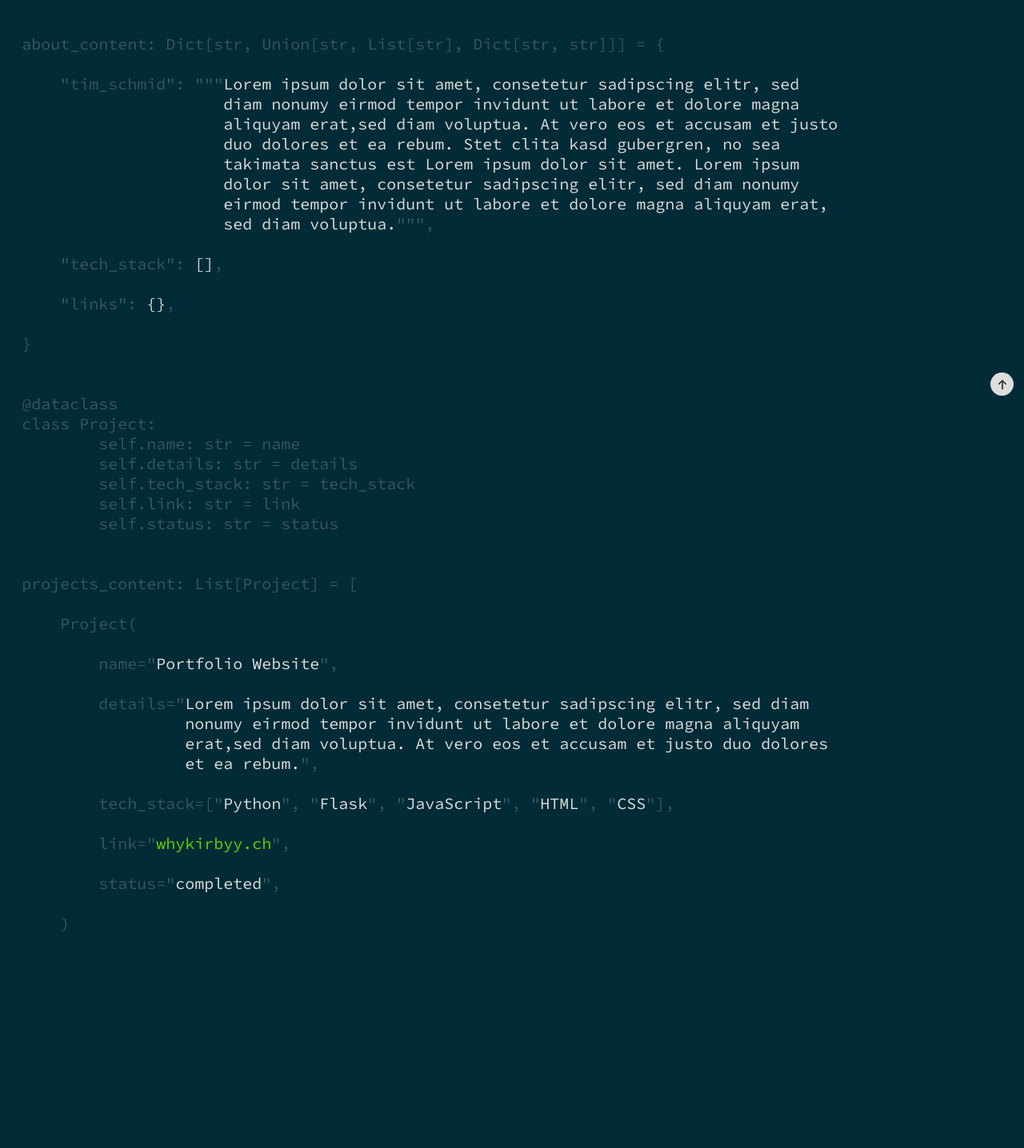
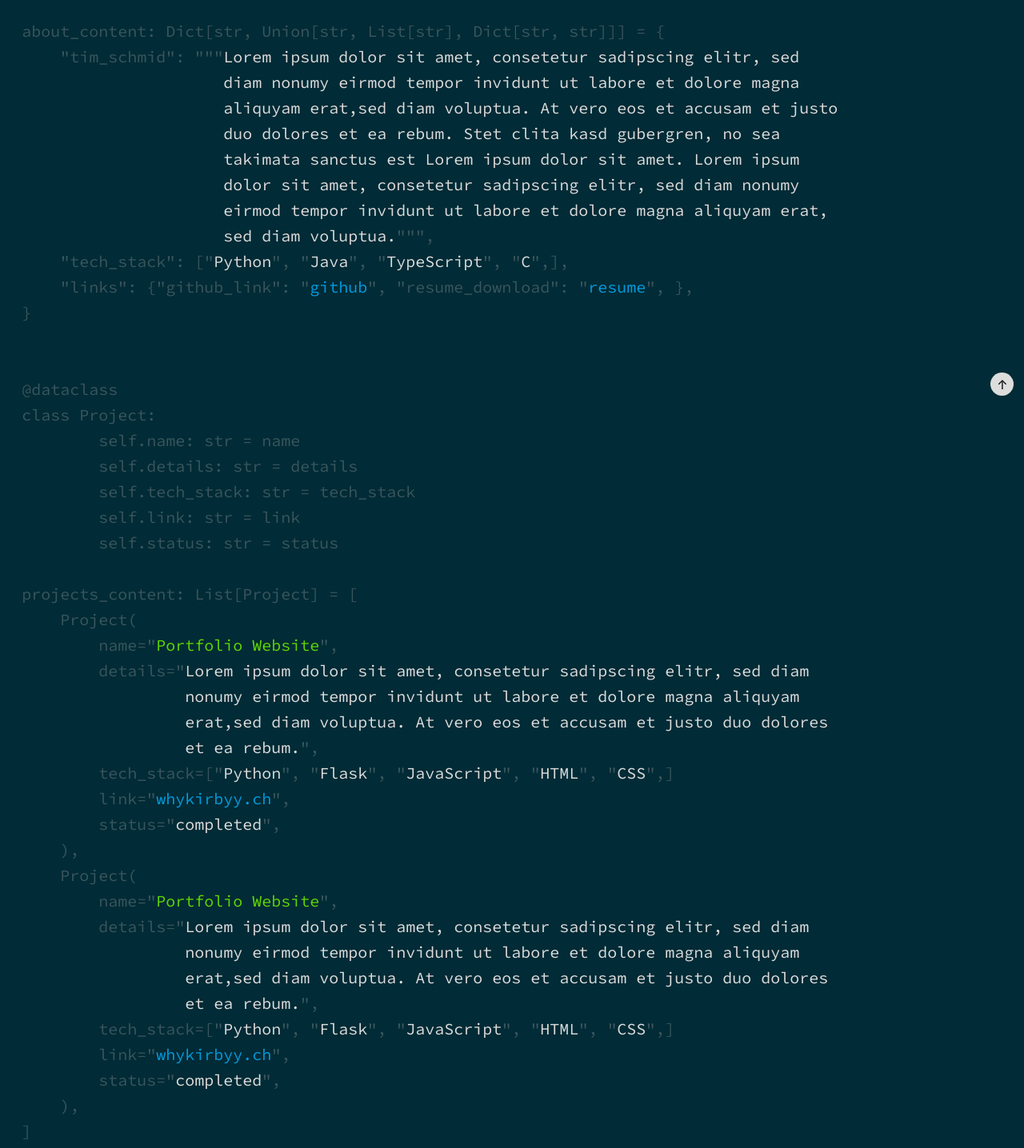
Before and after one commit to whyKirbyy/whykirbyy, a Next.js app: page / in a window 1280 px wide. Shown: the part 292-1728 px from the top of the page at 80% size. Before the commit the page ends 1492 px from the top, so only its background shows below. Built offline with nearby package versions, Linux system fonts and the light colour scheme.

Commit message:
updated styling, fixed some errors

```diff
--- a/src/app/globals.css
+++ b/src/app/globals.css
@@ -6,6 +6,7 @@ body{
     background: var(--background-color);
     font-family: "Source Code Pro", monospace;
     padding-left: 1.5vw;
+    line-height: 2em;
 }
 
 :root {
--- a/src/app/page.module.css
+++ b/src/app/page.module.css
@@ -33,6 +33,7 @@
 
 .darkerFont{
     color: var(--text-color-shaded);
+    white-space: nowrap;
 }
 
 .hidden{
@@ -51,7 +52,12 @@
     align-self: flex-start;
 }
 
-.link{
+.linkInternal{
     color: var(--highlight-color-green);
     text-decoration: none;
 }
+
+.linkExternal{
+    color: var(--highlight-color-blue);
+    text-decoration: none;
+}
--- a/src/app/page.tsx
+++ b/src/app/page.tsx
@@ -8,7 +8,7 @@ export default function Home() {
         <div className={styles.page}>
             <section id={"about"} className={styles.about}>
                 <div className={styles.dictSection}>
-                    <span className={[styles.darkerFont, styles.decorators].join(" ")}>about_content: Dict[str, Union[str, List[str], Dict[str, str]]] = {"{"}<br/><br/></span>
+                    <span className={[styles.darkerFont, styles.decorators].join(" ")}>about_content: Dict[str, Union[str, List[str], Dict[str, str]]] = {"{"}<br/></span>
                     <div className={styles.textSection}>
                         <span
                             className={[styles.darkerFont, styles.decorators].join(" ")}>&nbsp;&nbsp;&nbsp;&nbsp;"tim_schmid": """</span>
@@ -19,7 +19,7 @@ export default function Home() {
                                 invidunt ut labore et dolore magna aliquyam erat,sed diam voluptua. At vero eos et accusam et justo duo dolores et ea rebum.
                                 Stet clita kasd gubergren, no sea takimata sanctus est Lorem ipsum dolor sit amet. Lorem ipsum dolor sit amet,
                                 consetetur sadipscing elitr, sed diam nonumy eirmod tempor invidunt ut labore et dolore magna aliquyam erat, sed diam voluptua.
-                                <span className={[styles.darkerFont].join(" ")}>""", <br/><br/></span>
+                                <span className={[styles.darkerFont].join(" ")}>""", <br/></span>
                             </span>
                             </div>
                         </div>
@@ -31,10 +31,22 @@ export default function Home() {
                             className={[styles.darkerFont, styles.decorators].join(" ")}>&nbsp;&nbsp;&nbsp;&nbsp;"tech_stack":&nbsp;</span>
                         <div>
                             <div className={styles.textBlock}>
-                            <span className={styles.text}>
-                                []
-                                <span className={[styles.darkerFont].join(" ")}>, <br/><br/></span>
-                            </span>
+                                <span className={[styles.darkerFont].join(" ")}>[</span>
+                                <span className={styles.text}>
+                                    <span className={styles.darkerFont}>"</span>
+                                    Python
+                                    <span className={styles.darkerFont}>",&nbsp;</span>
+                                    <span className={styles.darkerFont}>"</span>
+                                    Java
+                                    <span className={styles.darkerFont}>",&nbsp;</span>
+                                    <span className={styles.darkerFont}>"</span>
+                                    TypeScript
+                                    <span className={styles.darkerFont}>",&nbsp;</span>
+                                    <span className={styles.darkerFont}>"</span>
+                                    C
+                                    <span className={styles.darkerFont}>",</span>
+                                </span>
+                                <span className={[styles.darkerFont].join(" ")}>],</span>
                             </div>
                         </div>
                     </div>
@@ -45,15 +57,25 @@ export default function Home() {
                             className={[styles.darkerFont, styles.decorators].join(" ")}>&nbsp;&nbsp;&nbsp;&nbsp;"links":&nbsp;</span>
                         <div>
                             <div className={styles.textBlock}>
-                            <span className={styles.text}>
-                                {"{"}{"}"}
-                                <span className={[styles.darkerFont].join(" ")}>, <br/><br/></span>
-                            </span>
+                                <span className={[styles.darkerFont].join(" ")}>{"{"}</span>
+                                <span className={styles.text}>
+                                    <span className={styles.darkerFont}>"github_link":&nbsp;</span>
+                                    <span className={styles.darkerFont}>"</span><a href={"https://github.com/whyKirbyy"}
+                                                                                   className={styles.linkExternal}>github</a><span
+                                    className={styles.darkerFont}>",&nbsp;</span>
+                                </span>
+                                <span className={styles.text}>
+                                    <span className={styles.darkerFont}>"resume_download":&nbsp;</span>
+                                    <span className={styles.darkerFont}>"</span><a href={""} className={styles.linkExternal}>resume</a><span
+                                    className={styles.darkerFont}>",&nbsp;</span>
+                                </span>
+                                <span className={[styles.darkerFont].join(" ")}>{"}"},</span>
                             </div>
                         </div>
                     </div>
                 </div>
                 <span className={[styles.darkerFont, styles.decorators].join(" ")}>{"}"}</span>
+                {/*##################################################-> Section <-#############################################*/}
             </section>
             <div><br/><br/></div>
             <section id={"projects"} className={styles.projects}>
@@ -63,16 +85,18 @@ export default function Home() {
                 <span className={`${styles.darkerFont} ${styles.decorators}`}>{Array(8).fill('\u00A0').join('')}self.details: str = details<br/></span>
                 <span className={`${styles.darkerFont} ${styles.decorators}`}>{Array(8).fill('\u00A0').join('')}self.tech_stack: str = tech_stack<br/></span>
                 <span className={`${styles.darkerFont} ${styles.decorators}`}>{Array(8).fill('\u00A0').join('')}self.link: str = link<br/></span>
-                <span className={`${styles.darkerFont} ${styles.decorators}`}>{Array(8).fill('\u00A0').join('')}self.status: str = status<br/><br/><br/></span>
+                <span className={`${styles.darkerFont} ${styles.decorators}`}>{Array(8).fill('\u00A0').join('')}self.status: str = status<br/><br/></span>
                 <span
-                    className={[styles.darkerFont, styles.decorators].join(" ")}>projects_content: List[Project] = [<br/><br/></span>
-                <span className={`${styles.darkerFont} ${styles.decorators}`}>{Array(4).fill('\u00A0').join('')}Project(<br/><br/></span>
+                    className={[styles.darkerFont, styles.decorators].join(" ")}>projects_content: List[Project] = [<br/></span>
+                {/*-------------------New Project-------------------*/}
+                <span className={`${styles.darkerFont} ${styles.decorators}`}>{Array(4).fill('\u00A0').join('')}Project(<br/></span>
                 <div className={styles.line}>
                     <div
                         className={`${styles.darkerFont} ${styles.decorators}`}>{Array(8).fill('\u00A0').join('')}name="
                     </div>
-                    <div className={styles.text}>Portfolio Website</div>
-                    <div className={`${styles.darkerFont} ${styles.decorators}`}>",<br/><br/></div>
+                    <div className={styles.text}><a className={styles.linkInternal} href="">Portfolio Website</a>
+                    </div>
+                    <div className={`${styles.darkerFont} ${styles.decorators}`}>",<br/></div>
                 </div>
                 <div className={styles.line}>
                     <div
@@ -82,7 +106,7 @@ export default function Home() {
                         Lorem ipsum dolor sit amet, consetetur sadipscing elitr, sed diam nonumy eirmod tempor
                         invidunt ut labore et dolore magna aliquyam erat,sed diam voluptua. At vero eos et accusam et
                         justo duo dolores et ea rebum.
-                        <span className={[styles.darkerFont].join(" ")}>", <br/><br/></span>
+                        <span className={[styles.darkerFont].join(" ")}>", <br/></span>
                     </div>
                 </div>
                 <div className={styles.line}>
@@ -91,15 +115,15 @@ export default function Home() {
                     </div>
                     <div className={styles.text}>
                         Python
-                        <span className={[styles.darkerFont].join(" ")}>", "</span>
+                        <span className={styles.darkerFont}>", "</span>
                         Flask
-                        <span className={[styles.darkerFont].join(" ")}>", "</span>
+                        <span className={styles.darkerFont}>", "</span>
                         JavaScript
-                        <span className={[styles.darkerFont].join(" ")}>", "</span>
+                        <span className={styles.darkerFont}>", "</span>
                         HTML
-                        <span className={[styles.darkerFont].join(" ")}>", "</span>
+                        <span className={styles.darkerFont}>", "</span>
                         CSS
-                        <span className={[styles.darkerFont].join(" ")}>"], <br/><br/></span>
+                        <span className={styles.darkerFont}>",]</span>
                     </div>
                 </div>
                 <div className={styles.line}>
@@ -107,9 +131,9 @@ export default function Home() {
                         className={`${styles.darkerFont} ${styles.decorators}`}>{Array(8).fill('\u00A0').join('')}link="
                     </div>
                     <div className={styles.text}>
-                        <a className={styles.link} href="https://www.whykirbyy.ch" target="_blank"
+                        <a className={styles.linkExternal} href="https://www.whykirbyy.ch" target="_blank"
                            rel="noopener noreferrer">whykirbyy.ch</a>
-                        <span className={[styles.darkerFont].join(" ")}>", <br/><br/></span>
+                        <span className={[styles.darkerFont].join(" ")}>", <br/></span>
                     </div>
                 </div>
                 <div className={styles.line}>
@@ -118,11 +142,71 @@ export default function Home() {
                     </div>
                     <div className={styles.text}>
                         completed
-                        <span className={[styles.darkerFont].join(" ")}>", <br/><br/></span>
+                        <span className={[styles.darkerFont].join(" ")}>", <br/></span>
                     </div>
                 </div>
-                <span className={`${styles.darkerFont} ${styles.decorators}`}>{Array(4).fill('\u00A0').join('')})<br/><br/></span>
+                <span className={`${styles.darkerFont} ${styles.decorators}`}>{Array(4).fill('\u00A0').join('')}),<br/></span>
+                {/*-------------------New Project-------------------*/}
+                <span className={`${styles.darkerFont} ${styles.decorators}`}>{Array(4).fill('\u00A0').join('')}Project(<br/></span>
+                <div className={styles.line}>
+                    <div
+                        className={`${styles.darkerFont} ${styles.decorators}`}>{Array(8).fill('\u00A0').join('')}name="
+                    </div>
+                    <div className={styles.text}><a className={styles.linkInternal} href="">Portfolio Website</a>
+                    </div>
+                    <div className={`${styles.darkerFont} ${styles.decorators}`}>",<br/></div>
+                </div>
+                <div className={styles.line}>
+                    <div
+                        className={`${styles.darkerFont} ${styles.decorators}`}>{Array(8).fill('\u00A0').join('')}details="
+                    </div>
+                    <div className={styles.text}>
+                        Lorem ipsum dolor sit amet, consetetur sadipscing elitr, sed diam nonumy eirmod tempor
+                        invidunt ut labore et dolore magna aliquyam erat,sed diam voluptua. At vero eos et accusam et
+                        justo duo dolores et ea rebum.
+                        <span className={[styles.darkerFont].join(" ")}>", <br/></span>
+                    </div>
+                </div>
+                <div className={styles.line}>
+                    <div
+                        className={`${styles.darkerFont} ${styles.decorators}`}>{Array(8).fill('\u00A0').join('')}tech_stack=["
+                    </div>
+                    <div className={styles.text}>
+                        Python
+                        <span className={styles.darkerFont}>", "</span>
+                        Flask
+                        <span className={styles.darkerFont}>", "</span>
+                        JavaScript
+                        <span className={styles.darkerFont}>", "</span>
+                        HTML
+                        <span className={styles.darkerFont}>", "</span>
+                        CSS
+                        <span className={styles.darkerFont}>",]</span>
+                    </div>
+                </div>
+                <div className={styles.line}>
+                    <div
+                        className={`${styles.darkerFont} ${styles.decorators}`}>{Array(8).fill('\u00A0').join('')}link="
+                    </div>
+                    <div className={styles.text}>
+                        <a className={styles.linkExternal} href="https://www.whykirbyy.ch" target="_blank"
+                           rel="noopener noreferrer">whykirbyy.ch</a>
+                        <span className={[styles.darkerFont].join(" ")}>", <br/></span>
+                    </div>
+                </div>
+                <div className={styles.line}>
+                    <div
+                        className={`${styles.darkerFont} ${styles.decorators}`}>{Array(8).fill('\u00A0').join('')}status="
+                    </div>
+                    <div className={styles.text}>
+                        completed
+                        <span className={[styles.darkerFont].join(" ")}>", <br/></span>
+                    </div>
+                </div>
+                <span className={`${styles.darkerFont} ${styles.decorators}`}>{Array(4).fill('\u00A0').join('')}),<br/></span>
+                <span className={`${styles.darkerFont} ${styles.decorators}`}>]<br/></span>
             </section>
+            {/*##################################################-> Section <-#############################################*/}
             <BackToTopButton/>
         </div>
     );
--- a/src/styles/components/header.module.css
+++ b/src/styles/components/header.module.css
@@ -3,7 +3,6 @@
     flex-direction: column;
     padding-top: 1vw;
     margin-right: 5%;
-    gap: 1vw;
 }
 
 .navList {
@@ -46,5 +45,4 @@
     font-size: var(--font-size-default);
     display: flex;
     flex-direction: column;
-    line-height: 2rem;
 }
```
